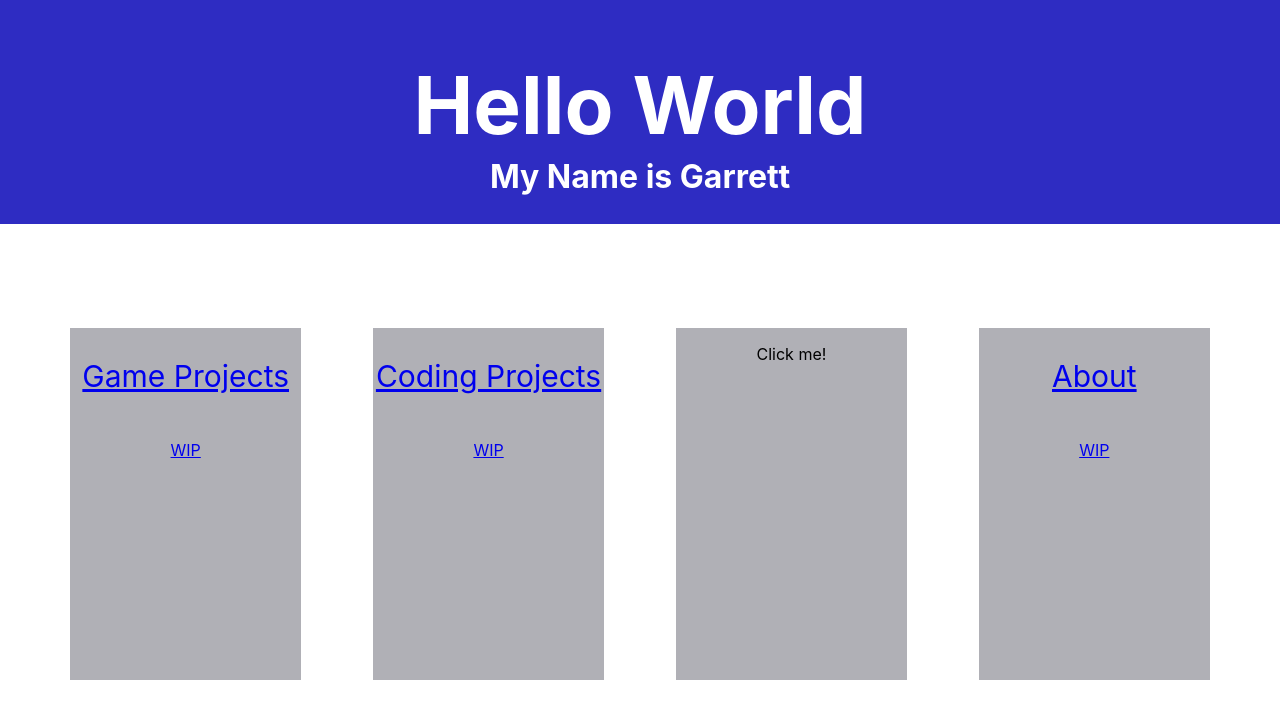
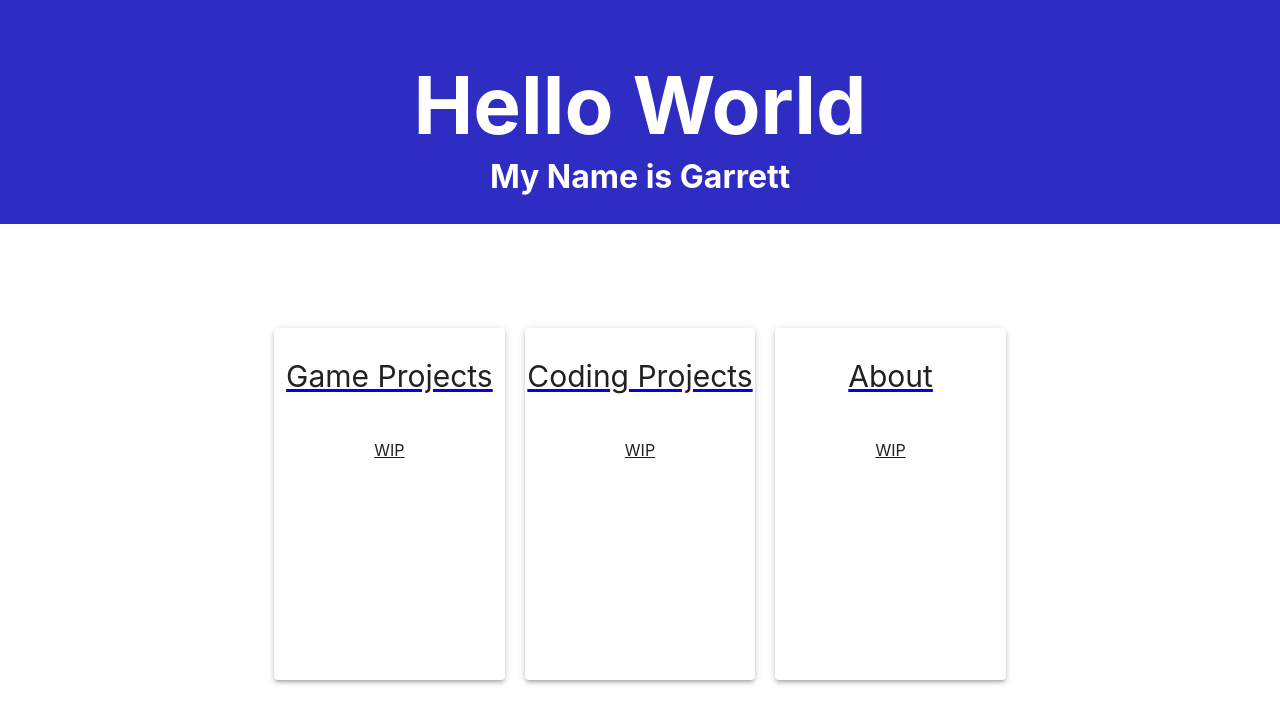
Before and after one commit to gmarzo/portfolio, a React (Create React App) app in the folder marzo_portfolio/: page / in a window 1280 px wide. Shown: the top 724 px of the page. Built offline with nearby package versions, Linux system fonts and the light colour scheme.

Commit message:
Adding MUI elements and changing layout

```diff
--- a/marzo_portfolio/package.json
+++ b/marzo_portfolio/package.json
@@ -5,7 +5,7 @@
   "dependencies": {
     "@emotion/react": "^11.11.1",
     "@emotion/styled": "^11.11.0",
-    "@mui/material": "^5.13.5",
+    "@mui/material": "^5.14.20",
     "@testing-library/jest-dom": "^5.16.5",
     "@testing-library/react": "^13.4.0",
     "@testing-library/user-event": "^13.5.0",
--- a/marzo_portfolio/src/App.css
+++ b/marzo_portfolio/src/App.css
@@ -63,13 +63,22 @@
   justify-content: space-evenly;
 }
 
+.Showcase-container {
+  display: flex;
+  flex-direction: row;
+  height: 70%;
+  width: 60%;
+  align-items: center;
+  justify-content: space-evenly;
+}
+
 .Portal {
   display: flex;
   flex-direction: column;
   align-items: center;
   height: 44vh;
   width: 18vw;
-  background-color: #b0b0b6;
+  color: #b0b0b6;
   margin-left: 2px;
   margin-right: 2px;
 }
--- a/marzo_portfolio/src/pages/Homepage.jsx
+++ b/marzo_portfolio/src/pages/Homepage.jsx
@@ -2,7 +2,7 @@ import * as React from "react";
 import "../App.css";
 
 import {Link} from "react-router-dom"
-
+import {Paper} from "@mui/material"
 
 const Homepage = () => {
   const [clicked, setClicked] = React.useState(false)
@@ -15,28 +15,28 @@ const Homepage = () => {
       </div>
 
       <div className="Showcase">
+        <div className="Showcase-container">
           <Link to={"games"}>
-          <div className="Portal">
+            <Paper className="Portal" elevation={3}>
               <p className="Portal-title">Game Projects</p>
               <p>WIP</p>
-          </div>
+            </Paper>
           </Link>
+
           <Link to={"code"}>
-          <div className="Portal">
+            <Paper className="Portal" elevation={3}>
               <p className="Portal-title">Coding Projects</p>
               <p>WIP</p>
-          </div>
+            </Paper>
           </Link>
 
-        <div className="Portal" onClick={() => setClicked(!clicked)}>
-          {clicked ? <p>I've been clicked!</p> : <p>Click me!</p>}
-        </div>
           <Link to={"about"}>
-          <div className="Portal">
+            <Paper className="Portal" elevation={3}>
               <p className="Portal-title">About</p>
               <p>WIP</p>
+            </Paper>
+          </Link>
         </div>
-        </Link>
       </div>
     </div>
   );
```
Also changed, not shown: 1 other file (tests, documents, lock files or other folders). Lines whose indentation alone changed are shown as unchanged.
